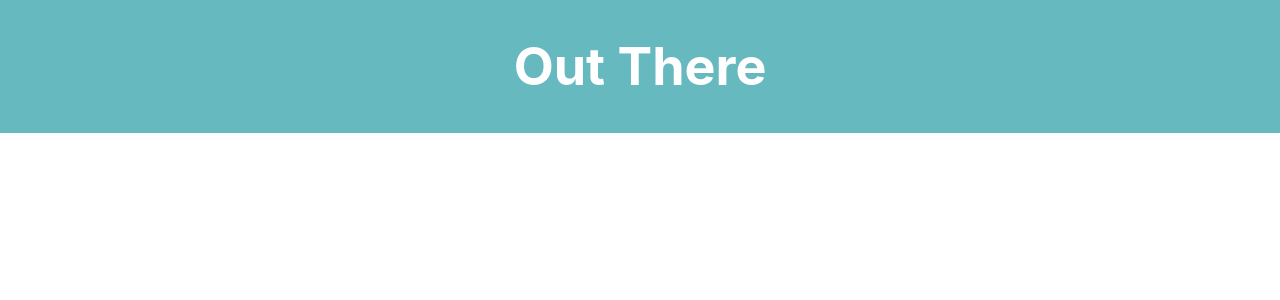
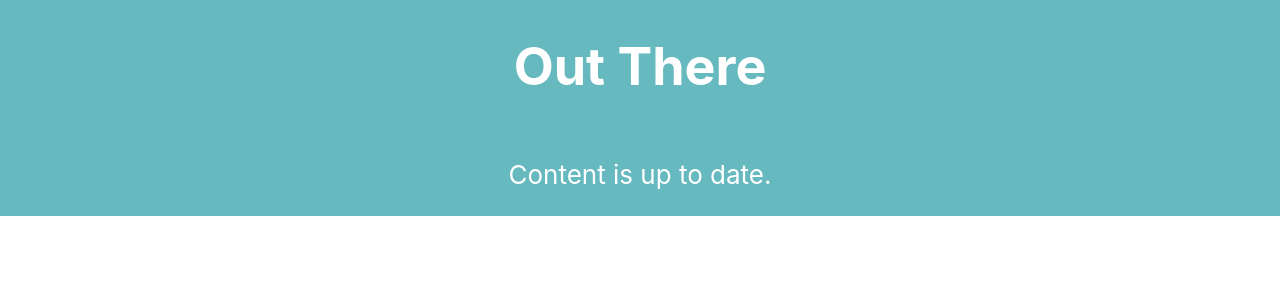
Before and after one commit to swgoodman/out-there, a React (Create React App) app: page / in a window 1280 px wide. Shown: the top 300 px of the page. Built offline with nearby package versions, Linux system fonts and the light colour scheme.

Commit message:
Add initial App.js state

```diff
--- a/src/App.js
+++ b/src/App.js
@@ -3,11 +3,29 @@ import logo from './logo.svg';
 import './App.css';
 
 class App extends Component {
+
+  constructor() {
+    super();
+
+    this.state = {
+      fetchingData: false,
+      siteData: {}
+    }
+  }
+
   render() {
+
+    const {fetchingData} = this.state
     return (
       <div className="App">
         <header className="App-header">
           <h1>Out There</h1>
+            {
+              fetchingData ?
+                <img src={logo} className="App-logo" alt="logo" />
+              :
+                <p>Content is up to date.</p>
+            }
 
         </header>
       </div>
```
